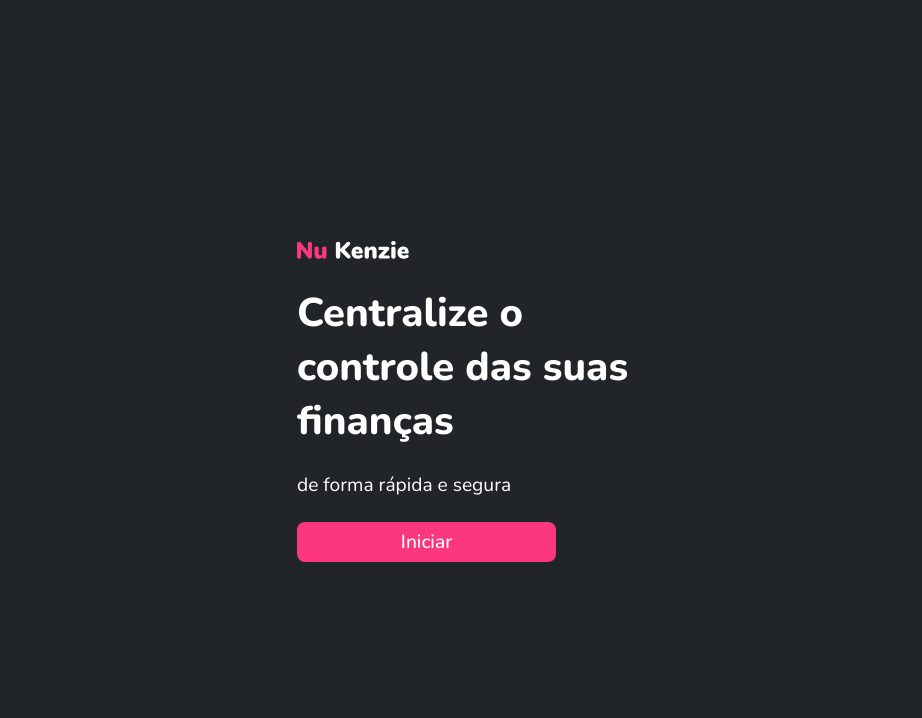
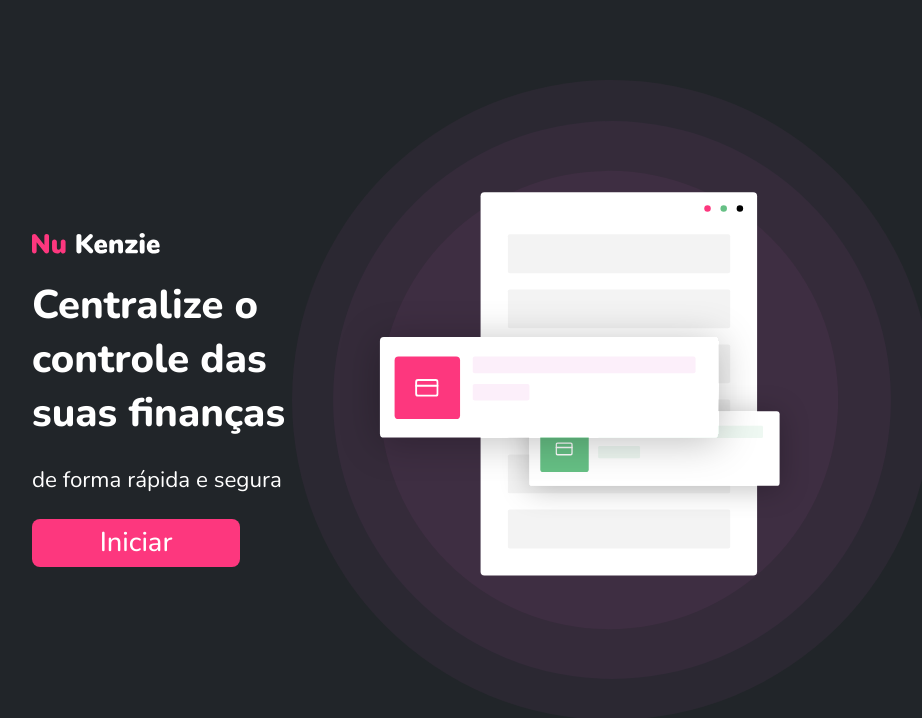
Before and after one commit to NattanSilva/nu-kenzie, a React (Vite) app: page / in a window 1280 px wide. Shown: the top 718 px of the page, without its empty margins (158-1080 px from the left). Built offline with nearby package versions, Linux system fonts and the light colour scheme.

Commit message:
Add: responsive page

```diff
--- a/src/Components/Slogan/Slogan.css
+++ b/src/Components/Slogan/Slogan.css
@@ -28,8 +28,81 @@
   width: 70%;
   height: 2.5rem;
   background-color: var(--color-primary);
-  border-radius: .5rem;
+  border-radius: 0.5rem;
   font-weight: 500;
   font-size: 1.2rem;
   color: var(--grey-0);
 }
+
+@media (min-width: 400px) {
+  .logo {
+    width: 10rem;
+    height: auto;
+  }
+
+  .slogan__title {
+    font-size: 3rem;
+  }
+
+  .slogan__headline {
+    font-size: 1.5rem;
+  }
+
+  #slogan__start__btn {
+    width: 70%;
+    height: 3.5rem;
+    font-size: 1.5rem;
+  }
+}
+
+
+@media (min-width: 760px) {
+
+  .slogan__container{
+    gap: 1.8rem;
+  }
+
+  .logo {
+    width: 10rem;
+    height: auto;
+  }
+
+  .slogan__title {
+    font-size: 2.7rem;
+  }
+
+  .slogan__headline {
+    font-size: 1.6rem;
+  }
+
+  #slogan__start__btn {
+    width: 70%;
+    height: 3.5rem;
+    font-size: 1.7rem;
+  }
+}
+
+@media (min-width: 1000px) {
+  .slogan__container{
+    gap: 1.5rem;
+  }
+
+  .logo {
+    width: 8rem;
+    height: auto;
+  }
+
+  .slogan__title {
+    font-size: 2.5rem;
+  }
+
+  .slogan__headline {
+    font-size: 1.4rem;
+  }
+
+  #slogan__start__btn {
+    width: 80%;
+    height: 3rem;
+    font-size: 1.7rem;
+  }
+}
--- a/src/Pages/FisrtPage/FirstPage.css
+++ b/src/Pages/FisrtPage/FirstPage.css
@@ -33,3 +33,37 @@
     width: 370px;
   }
 }
+
+@media (min-width: 760px) {
+  .container {
+    width: 720px;
+    align-items: center;
+  }
+
+  .ilustration {
+    display: flex;
+    width: 60%;
+    height: 80vh;
+  }
+
+  .slogan {
+    width: 40%;
+  }
+}
+
+@media (min-width: 1000px) {
+  .container {
+    width: 900px;
+    height: 95vh;
+  }
+
+  .ilustration {
+    display: flex;
+    width: 75%;
+    height: 80vh;
+  }
+
+  .slogan {
+    width: 25%;
+  }
+}
--- a/src/Pages/FisrtPage/FirstPage.jsx
+++ b/src/Pages/FisrtPage/FirstPage.jsx
@@ -6,8 +6,12 @@
   return (
     <section>
       <div className="container">
-        <img className="ilustration" src="src/Assets/images/illustration.svg" alt="ilustração" />
-        <Slogan />
+        <Slogan className="slogan" />
+        <img
+          className="ilustration"
+          src="src/Assets/images/illustration.svg"
+          alt="ilustração"
+        />
       </div>
     </section>
   );
```
